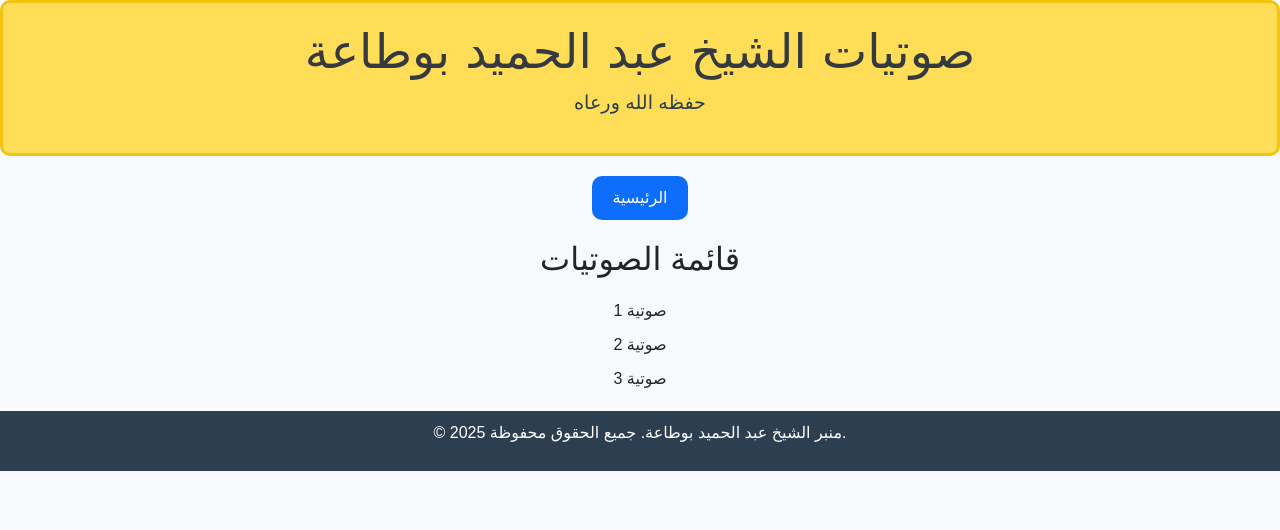
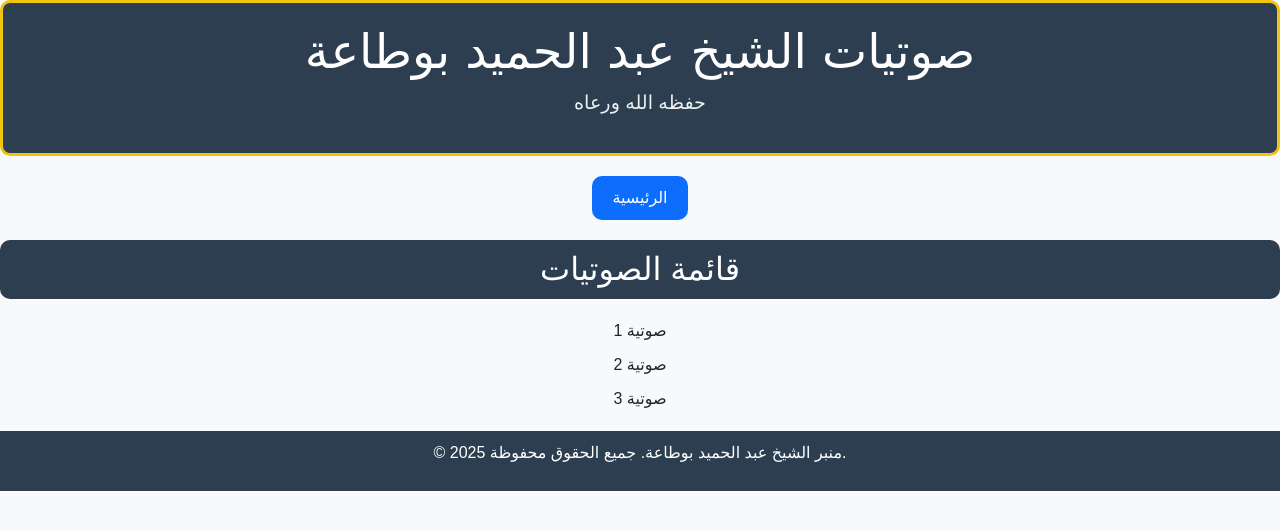
Before and after one commit to ghanirbh34/fatwa-website1, a plain HTML site: page audios.html in a window 1280 px wide. Drawn offline with nearby package versions, Linux system fonts and the light colour scheme.

Commit message:
Update audios.html
Signed-off-by: ghanirbh34 <thekrayatghani1@gmail.com>

```diff
--- a/audios.html
+++ b/audios.html
@@ -13,7 +13,7 @@
             padding: 0;
         }
         header {
-            background-color: #ffdd57;
+            background-color: #2c3e50; /* لون أزرق ليلي مائل إلى الرمادي */
             padding: 20px;
             text-align: center;
             border: 3px solid #f1c40f;
@@ -22,11 +22,11 @@
         header h1 {
             font-family: 'Diwani Letter', cursive;
             font-size: 3rem;
-            color: #343a40;
+            color: #ffffff; /* لون النص أبيض */
         }
         header p {
             font-size: 1.2rem;
-            color: #2c3e50;
+            color: #ecf0f1; /* لون النص فاتح */
         }
         .center-button {
             text-align: center;
@@ -49,6 +49,10 @@
             margin-top: 20px;
         }
         .audio-list h2 {
+            background-color: #2c3e50; /* لون أزرق ليلي مائل إلى الرمادي */
+            color: #ffffff; /* لون النص أبيض */
+            padding: 10px;
+            border-radius: 10px;
             margin-bottom: 20px;
         }
         .audio-list ul {
```
